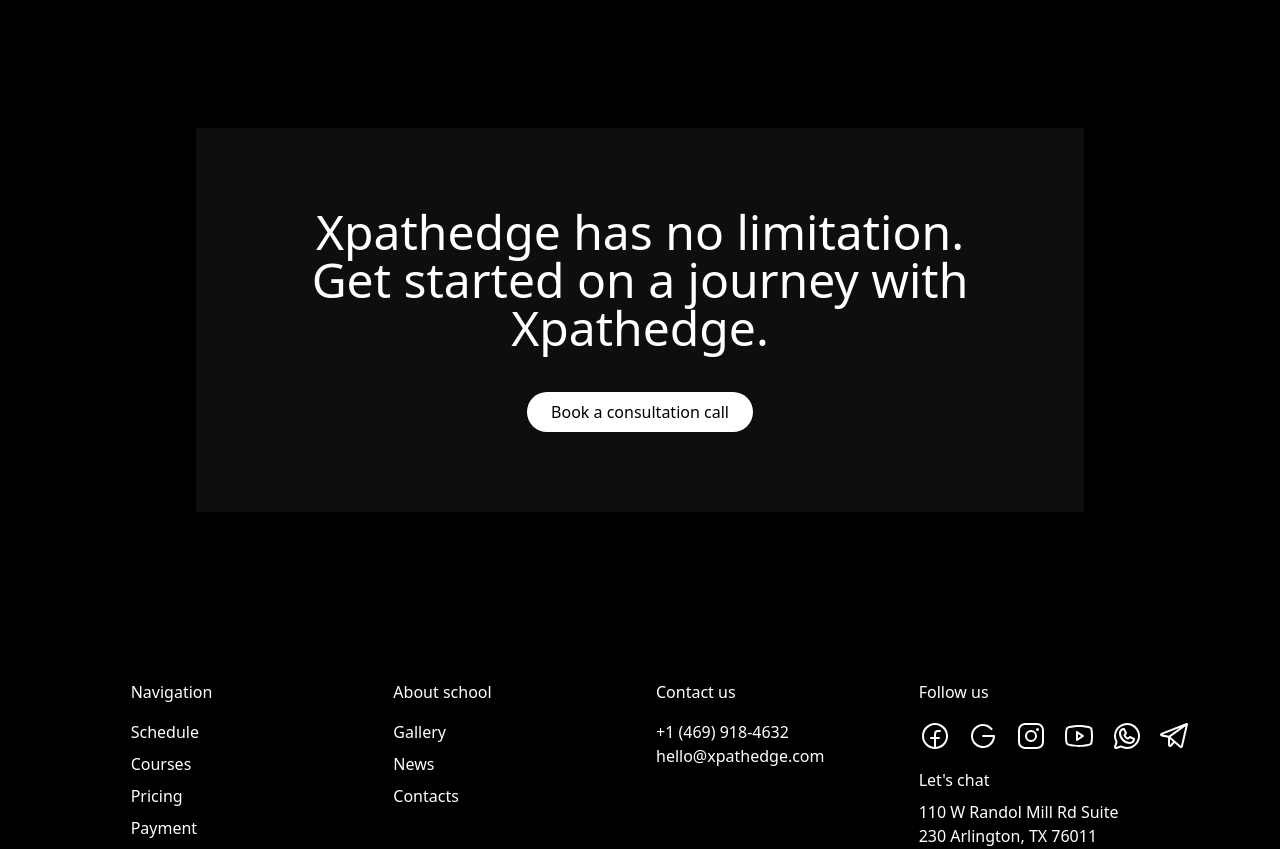
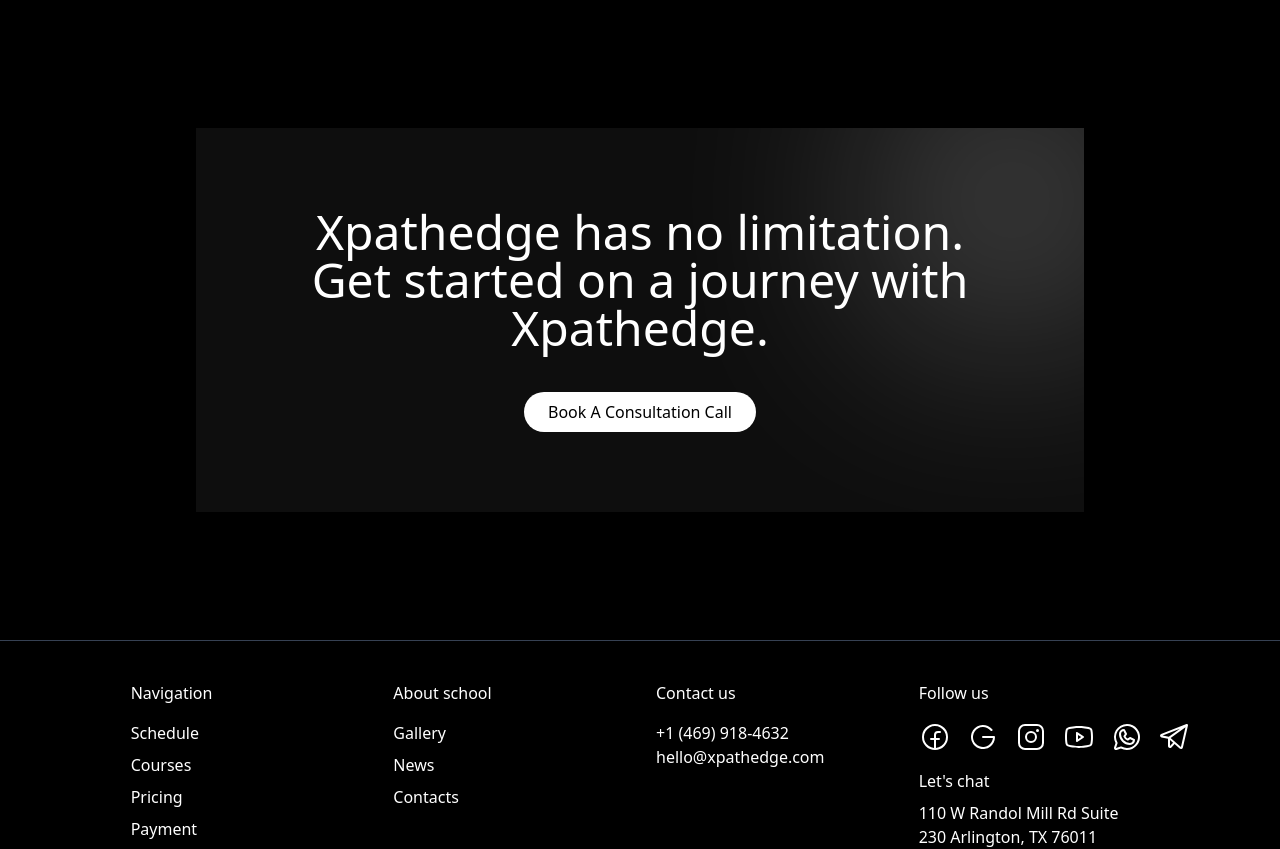
Before and after one commit to xpathedge-project/landing-page, a React (Vite) app: page / in a window 1280 px wide. Shown: the part 4700-5549 px from the top of the page. Built offline with nearby package versions, Linux system fonts and the light colour scheme.

Commit message:
Detailing fix for CTA

```diff
--- a/src/components/HomeBody.tsx
+++ b/src/components/HomeBody.tsx
@@ -216,13 +216,16 @@ const HomeBody = () => {
 
       {/* CTA */}
       <section className="mt-32 text-center mb-32">
-        <div className="w-5/6 mx-auto mb-14 bg-[#0E0E0E] p-20">
+        <div className="w-5/6 mx-auto mb-14 bg-[#0E0E0E] p-20 relative overflow-hidden">
+          <div className="absolute inset-auto flex place-content-center top-0 right-0">
+            <div className="bg-white blur-[130px] rounded-full h-36 w-36" />
+          </div>
           <p className="text-5xl mb-10">
             Xpathedge has no limitation. Get started on a journey with
             Xpathedge.
           </p>
           <button className="bg-white text-black px-6 py-2 rounded-full hover:bg-[#f0f0f0] cursor-pointer">
-            Book a consultation call
+            Book A Consultation Call
           </button>
         </div>
       </section>
--- a/src/pages/Root.tsx
+++ b/src/pages/Root.tsx
@@ -9,6 +9,9 @@ const Root = () => {
       <hr className="border-gray-700" />
       <div className="mx-auto w-10/12">
         <Outlet />
+      </div>
+      <hr className="border-gray-700" />
+      <div className="mx-auto w-10/12">
         <Footer />
       </div>
     </div>
```
